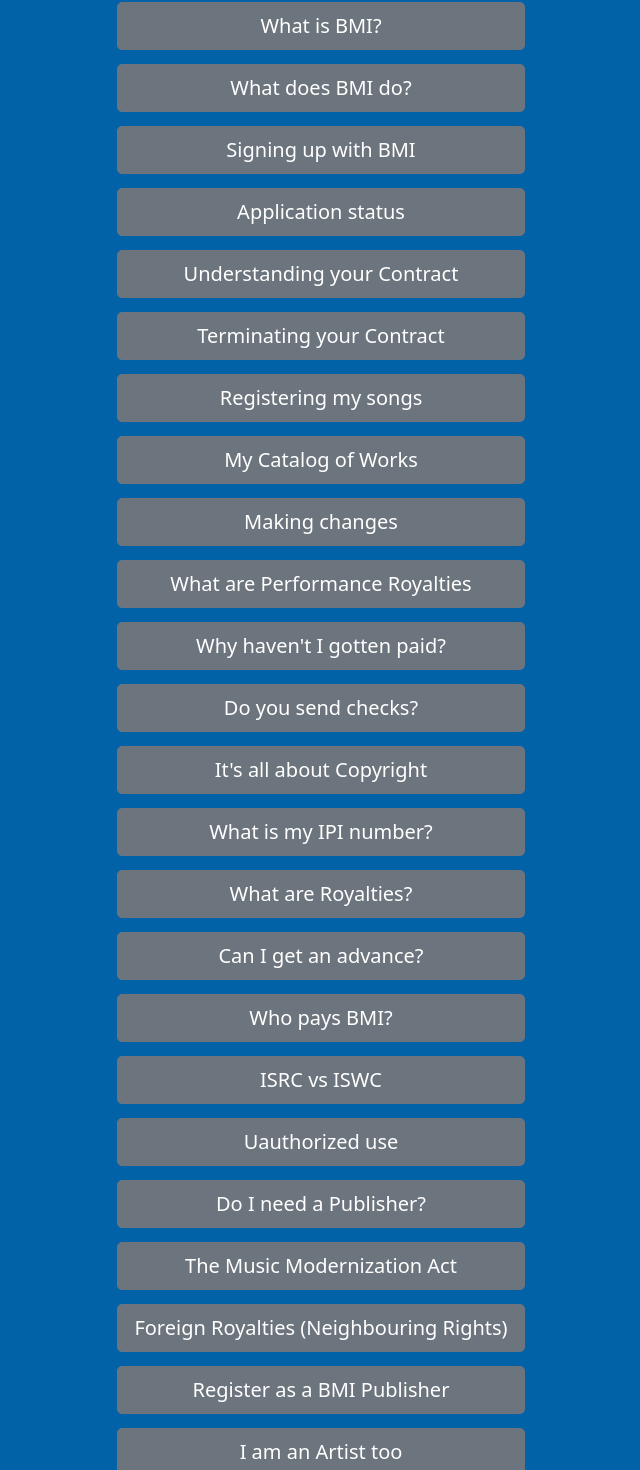
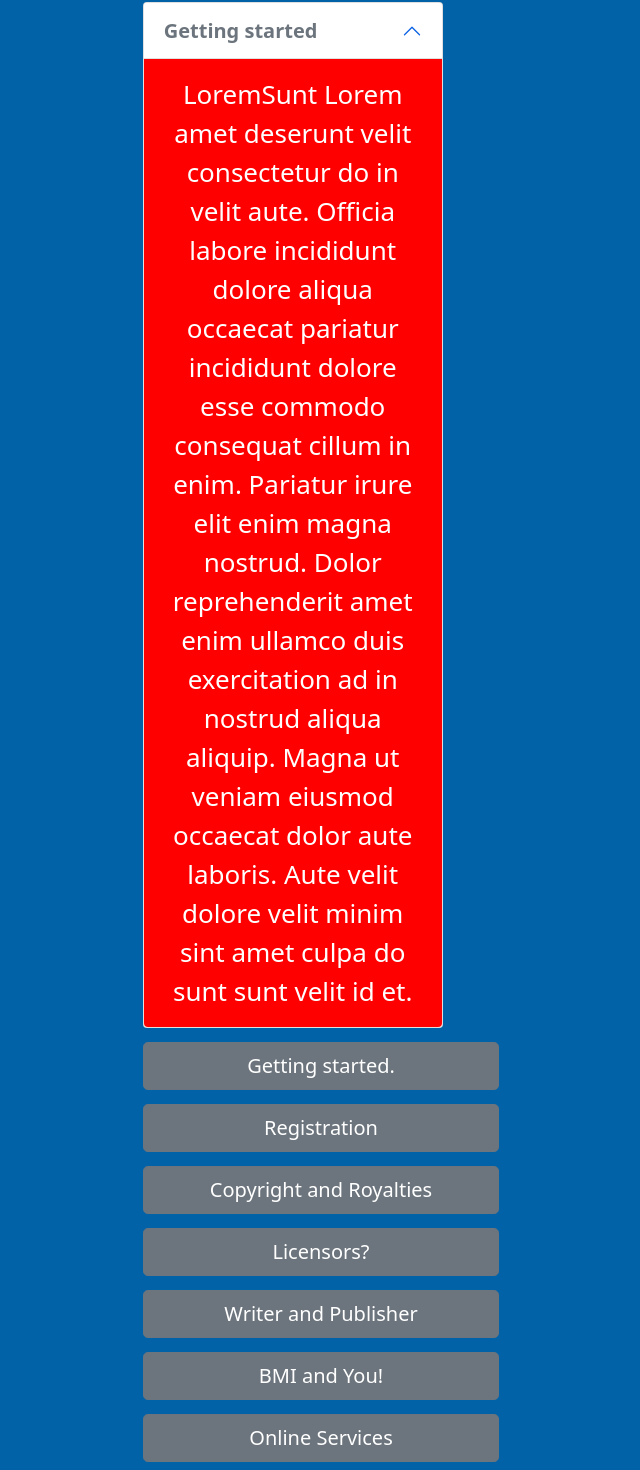
Before and after one commit to dylannirvana/helpdesk, a React (Create React App) app: page / in a window 1280 px wide. Shown: the part 60-1530 px from the top of the page, without its empty margins (319-959 px from the left). Built offline with nearby package versions, Linux system fonts and the light colour scheme.

Commit message:
styles accordion as btn container

```diff
--- a/src/App.js
+++ b/src/App.js
@@ -9,13 +9,15 @@
 import Estate from './Estate';
 import Copyright from './Copyright';
 import Royalties from './Royalties';
+import Topics from './Topics';
 
 
 function App() {
   return (
     <div className="App">
       <header id='home' className="App-header">
-        <Questions />
+        {/* <Questions /> */}
+        <Topics />
       </header>
 
       {/* What is BMI? What does BMI do? */}
--- a/src/App.scss
+++ b/src/App.scss
@@ -33,11 +33,36 @@
 //   }
 // }
 
+// BOOTSTRAP OVERRIDES
+
+.accordion {
+  justify-content: center;
+}
+
+.accordion-collapse {
+  background-color: red;
+
+}
+
+.accordion-item {
+  background-color: #fff;
+  margin: 14px;
+  width: 300px;
+}
+
+.accordion-button {
+  color: #6c757d !important;
+  background-color: #fff !important;
+  border-color: #6c757d;
+  font-size: 20px !important;
+  font-weight: 600;
+}
+
 // SECTIONS
-
 .mybutton {
   margin: 14px;
 }
+
 
 .App-header {
   background-color: #0162a8;
--- /dev/null
+++ b/src/Topics.js
@@ -0,0 +1,45 @@
+// import logo from './logo.svg';
+import './App.scss';
+import { Accordion, Button } from 'react-bootstrap';
+
+
+function Topics() {
+  return (
+    <div  >
+        <h1>Have any questions?</h1>
+            {/* ORIENTATION */}
+            <Accordion defaultActiveKey='0'>
+              <Accordion.Item eventKey='0'>
+                <Accordion.Header>Getting started</Accordion.Header>
+                <Accordion.Body>
+                  LoremSunt Lorem amet deserunt velit consectetur do in velit aute. Officia labore incididunt dolore aliqua occaecat pariatur incididunt dolore esse commodo consequat cillum in enim. Pariatur irure elit enim magna nostrud. Dolor reprehenderit amet enim ullamco duis exercitation ad in nostrud aliqua aliquip. Magna ut veniam eiusmod occaecat dolor aute laboris. Aute velit dolore velit minim sint amet culpa do sunt sunt velit id et.
+                </Accordion.Body>
+              </Accordion.Item>
+            </Accordion>
+            <Button variant="secondary" className="d-grid gap-2 mybutton orientation" size="lg" href='#ipi' >Getting started.</Button>{' '}
+
+            {/* REGISTRATION AND CATALOG */}
+            <Button variant="secondary" className="d-grid gap-2 mybutton registration" size="lg" href='#ipi' >Registration</Button>{' '}
+
+            {/* COPYRIGHT AND ROYALTIES */}
+            <Button variant="secondary" className="d-grid gap-2 mybutton copyrights" size="lg" href='#ipi' >Copyright and Royalties</Button>{' '}
+
+              {/* LICENSORS */}
+            <Button variant="secondary" className="d-grid gap-2 mybutton licensors" size="lg" href='#ipi' >Licensors?</Button>{' '}
+
+            {/* WRITER AND PUBLISHER */}
+            <Button variant="secondary" className="d-grid gap-2 mybutton publisher" size="lg" href='#ipi' >Writer and Publisher</Button>{' '}
+
+            {/* BMI AND YOU */}
+            <Button variant="secondary" className="d-grid gap-2 mybutton you" size="lg" href='#ipi' >BMI and You!</Button>{' '}
+
+            {/* ONLINE SERVICES */}
+            <Button variant="secondary" className="d-grid gap-2 mybutton services" size="lg" href='#ipi' >Online Services</Button>{' '}
+
+
+
+    </div>
+  );
+}
+
+export default Topics;
```
